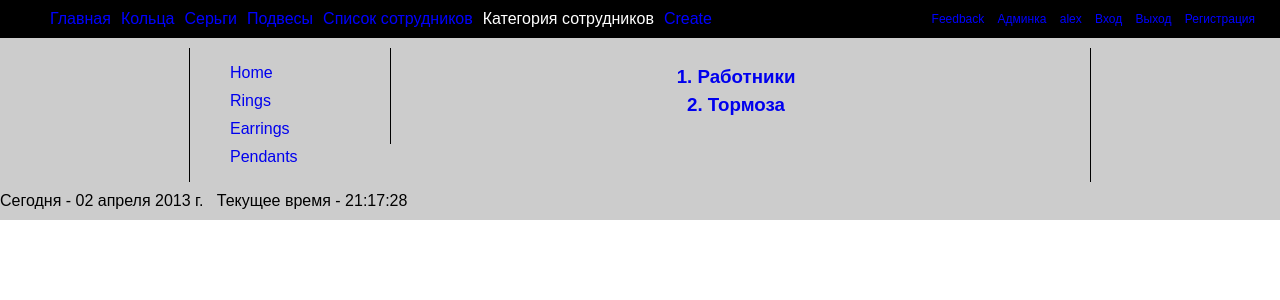
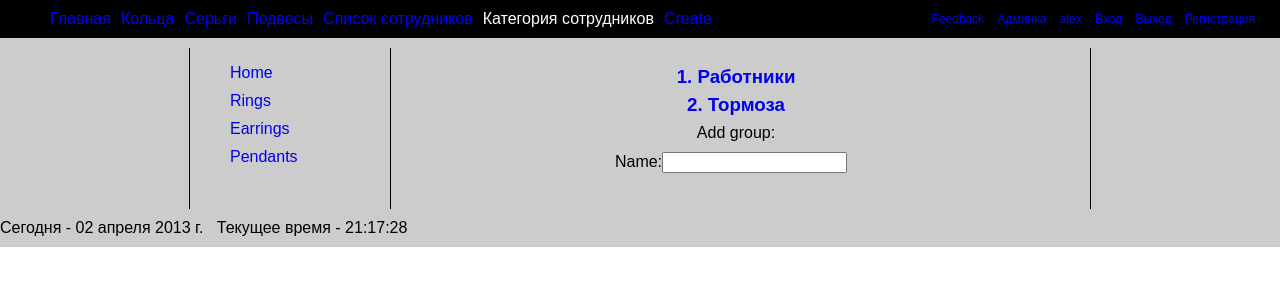
Before and after one commit to sendr/myjeweler, a Django app: page /employees_group_view/ in a window 1280 px wide. Shown: the top 300 px of the page. Run offline with Django 3.2, Linux system fonts and the light colour scheme; a user stored in the database is signed in; data comes from the database, SQL or seed files in the repository; both versions use the stored data as it was after the commit; parts of the project's set-up code (start-up, migrations or seed data) failed here and were passed over.

Commit message:
Added "add group form"

```diff
--- a/myjeweler/myjeweler/apps/employees/views.py
+++ b/myjeweler/myjeweler/apps/employees/views.py
@@ -1,3 +1,5 @@
+# -*- coding: utf-8 -*-
+
 from django.core.urlresolvers import reverse
 from django.shortcuts import render, get_object_or_404, redirect
 from myjeweler.apps.employees.models import Group, Employee
@@ -7,12 +9,24 @@ from django.contrib.auth import logout,login, authenticate
 
 
 
+class GroupForm(ModelForm):
+
+	class Meta:
+		model = Group
+
 @login_required
 def employees_group_view(request):
 
 	groups = Group.objects.all()
+	form = GroupForm(request.GET)
+	if form.is_valid():
+			groups = form.save()
+			return redirect(reverse('employees_group_view'))
+	else:
+		form = GroupForm()
 	return render(request, "employees.html",
-					{'groups': groups })
+					{'groups': groups,
+					'form': form })
 
 @login_required
 def employees_group_list(request, id):
--- a/myjeweler/myjeweler/settings.py
+++ b/myjeweler/myjeweler/settings.py
@@ -28,7 +28,7 @@ DATABASES = {
 # http://en.wikipedia.org/wiki/List_of_tz_zones_by_name
 # although not all choices may be available on all operating systems.
 # In a Windows environment this must be set to your system time zone.
-TIME_ZONE = 'America/Chicago'
+TIME_ZONE = 'Europe/Kiev'
 
 # Language code for this installation. All choices can be found here:
 # http://www.i18nguy.com/unicode/language-identifiers.html
--- a/myjeweler/myjeweler/templates/earrings.html
+++ b/myjeweler/myjeweler/templates/earrings.html
@@ -10,7 +10,7 @@
 				<ul>
 					{% for earring in earrings %}
 					<li>
-						<table style="border: 1px solid; width:400px;">
+						<table cellpadding="3" style="border: 1px solid; width:400px;">
 							<tr>
 								<td>Фото:</td>
 								<td>Название:</td>
--- a/myjeweler/myjeweler/templates/employees.html
+++ b/myjeweler/myjeweler/templates/employees.html
@@ -10,5 +10,11 @@
 			 {{ forloop.counter }}. {{ group.name }}</a></h3>
 
 			{% endfor %}
+			{% if user.is_superuser%}
+			 <p>Add group:</p>
+			 <form method="GET">
+			 	{{ form }}
+			 </form>
+			 {% endif %}
 
 {% endblock content %}
--- a/myjeweler/myjeweler/templates/registration/registration_complete.html
+++ b/myjeweler/myjeweler/templates/registration/registration_complete.html
@@ -4,6 +4,6 @@
 
 {% block content %}
 			<div>
-				<h3>Регистрация прошла успешно!!!</h3>
+				<h3>Регистрация прошла успешно!!! Вам на почту пришел ссылка-ключ подтверждения регистрации, пройдите по ней, чтобы завершить регистрацию</h3>
 			</div>
 {% endblock content %}
--- a/myjeweler/myjeweler/templates/rings.html
+++ b/myjeweler/myjeweler/templates/rings.html
@@ -9,7 +9,7 @@
 				<ul>
 					{% for ring in rings %}
 					<li>
-						<table style="border: 1px solid; width:400px;">
+						<table cellpadding="3" style="border: 1px solid; width:400px;">
 							<tr>
 								<td>Фото:</td>
 								<td>Название:</td>
```
Also changed, not shown: myjeweler/myjeweler/tt.db.
